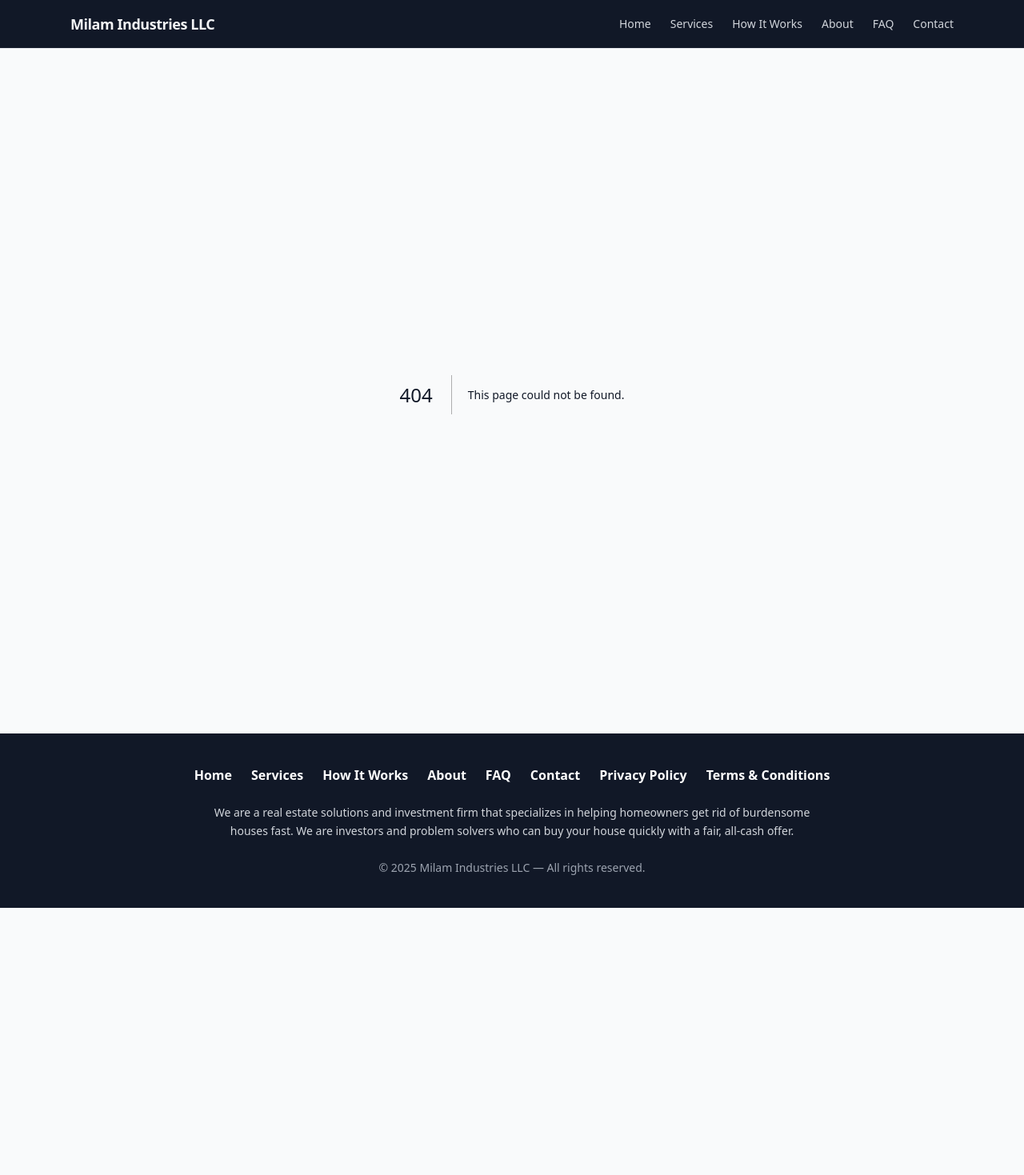
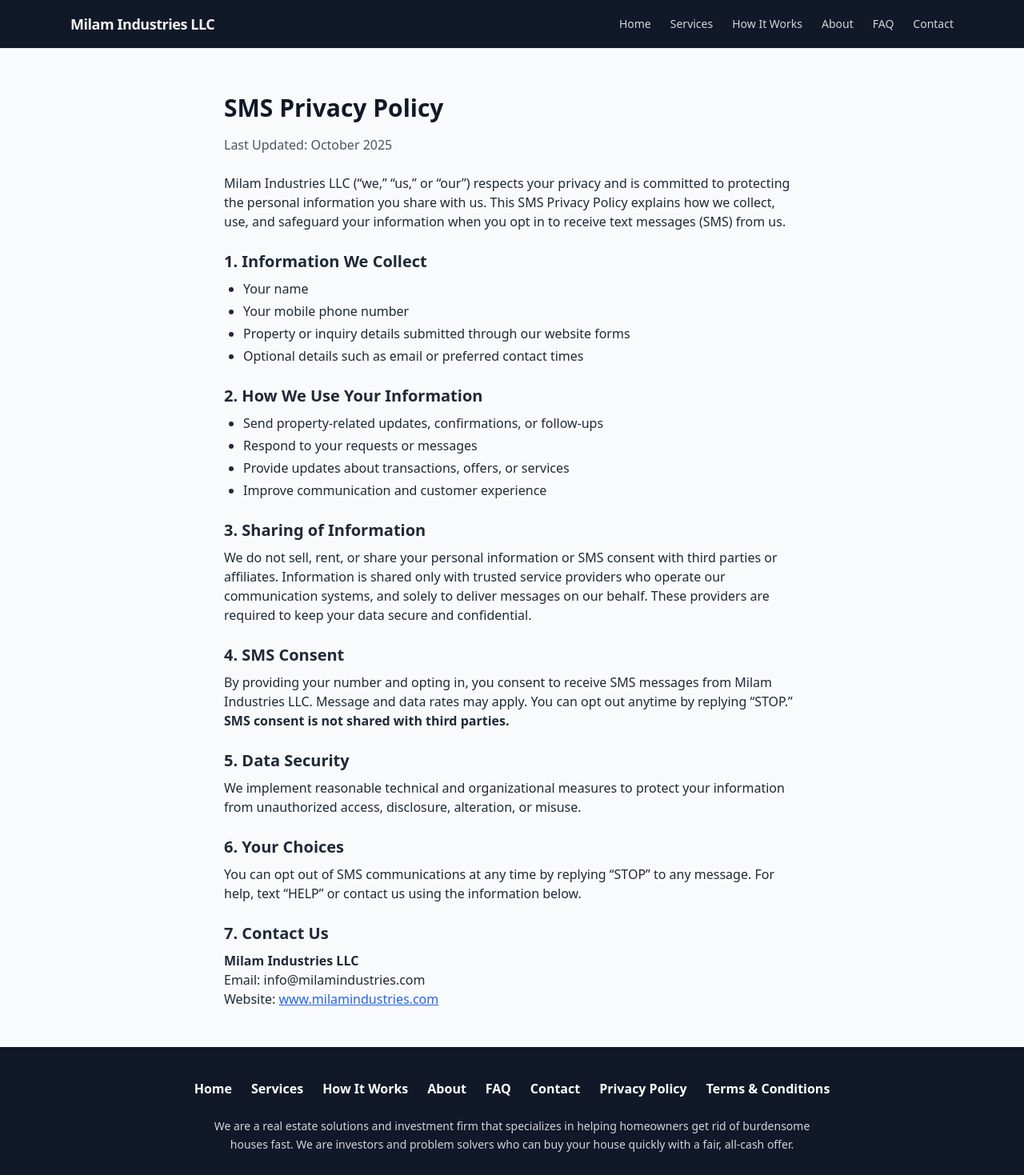
Before and after one commit to milamindustries/milamindustries-site, a Next.js app in the folder milamindustries-site/: page /privacy-policy in a window 1280 px wide. Before the commit this address had no page. Shown: the top 1469 px of the page at 80% size. Before the commit the page ends 1135 px from the top, so only its background shows below. Built offline with nearby package versions, Linux system fonts and the light colour scheme.

Commit message:
adding privacy-policy page

```diff
--- /dev/null
+++ b/milamindustries-site/app/privacy-policy/page.jsx
@@ -0,0 +1,69 @@
+export const metadata = {
+  title: 'Privacy Policy | Milam Industries LLC',
+  description: 'SMS Privacy Policy for Milam Industries LLC.',
+};
+
+export default function PrivacyPolicyPage() {
+  return (
+    <div className="max-w-3xl mx-auto p-6 text-gray-800">
+      <h1 className="text-3xl font-bold mb-4 text-gray-900">SMS Privacy Policy</h1>
+      <p className="text-gray-600 mb-6">Last Updated: October 2025</p>
+
+      <p className="mb-4">
+        Milam Industries LLC (“we,” “us,” or “our”) respects your privacy and is committed to protecting
+        the personal information you share with us. This SMS Privacy Policy explains how we collect,
+        use, and safeguard your information when you opt in to receive text messages (SMS) from us.
+      </p>
+
+      <h2 className="text-xl font-semibold mt-6 mb-2">1. Information We Collect</h2>
+      <ul className="list-disc ml-6 mb-4 space-y-1">
+        <li>Your name</li>
+        <li>Your mobile phone number</li>
+        <li>Property or inquiry details submitted through our website forms</li>
+        <li>Optional details such as email or preferred contact times</li>
+      </ul>
+
+      <h2 className="text-xl font-semibold mt-6 mb-2">2. How We Use Your Information</h2>
+      <ul className="list-disc ml-6 mb-4 space-y-1">
+        <li>Send property-related updates, confirmations, or follow-ups</li>
+        <li>Respond to your requests or messages</li>
+        <li>Provide updates about transactions, offers, or services</li>
+        <li>Improve communication and customer experience</li>
+      </ul>
+
+      <h2 className="text-xl font-semibold mt-6 mb-2">3. Sharing of Information</h2>
+      <p className="mb-4">
+        We do not sell, rent, or share your personal information or SMS consent with third parties or
+        affiliates. Information is shared only with trusted service providers who operate our communication
+        systems, and solely to deliver messages on our behalf. These providers are required to keep your
+        data secure and confidential.
+      </p>
+
+      <h2 className="text-xl font-semibold mt-6 mb-2">4. SMS Consent</h2>
+      <p className="mb-4">
+        By providing your number and opting in, you consent to receive SMS messages from Milam Industries LLC.
+        Message and data rates may apply. You can opt out anytime by replying “STOP.” <br />
+        <strong>SMS consent is not shared with third parties.</strong>
+      </p>
+
+      <h2 className="text-xl font-semibold mt-6 mb-2">5. Data Security</h2>
+      <p className="mb-4">
+        We implement reasonable technical and organizational measures to protect your information from
+        unauthorized access, disclosure, alteration, or misuse.
+      </p>
+
+      <h2 className="text-xl font-semibold mt-6 mb-2">6. Your Choices</h2>
+      <p className="mb-4">
+        You can opt out of SMS communications at any time by replying “STOP” to any message.
+        For help, text “HELP” or contact us using the information below.
+      </p>
+
+      <h2 className="text-xl font-semibold mt-6 mb-2">7. Contact Us</h2>
+      <p>
+        <strong>Milam Industries LLC</strong><br />
+        Email: info@milamindustries.com<br />
+        Website: <a href="https://www.milamindustries.com" className="text-blue-600 underline">www.milamindustries.com</a>
+      </p>
+    </div>
+  );
+}
```
